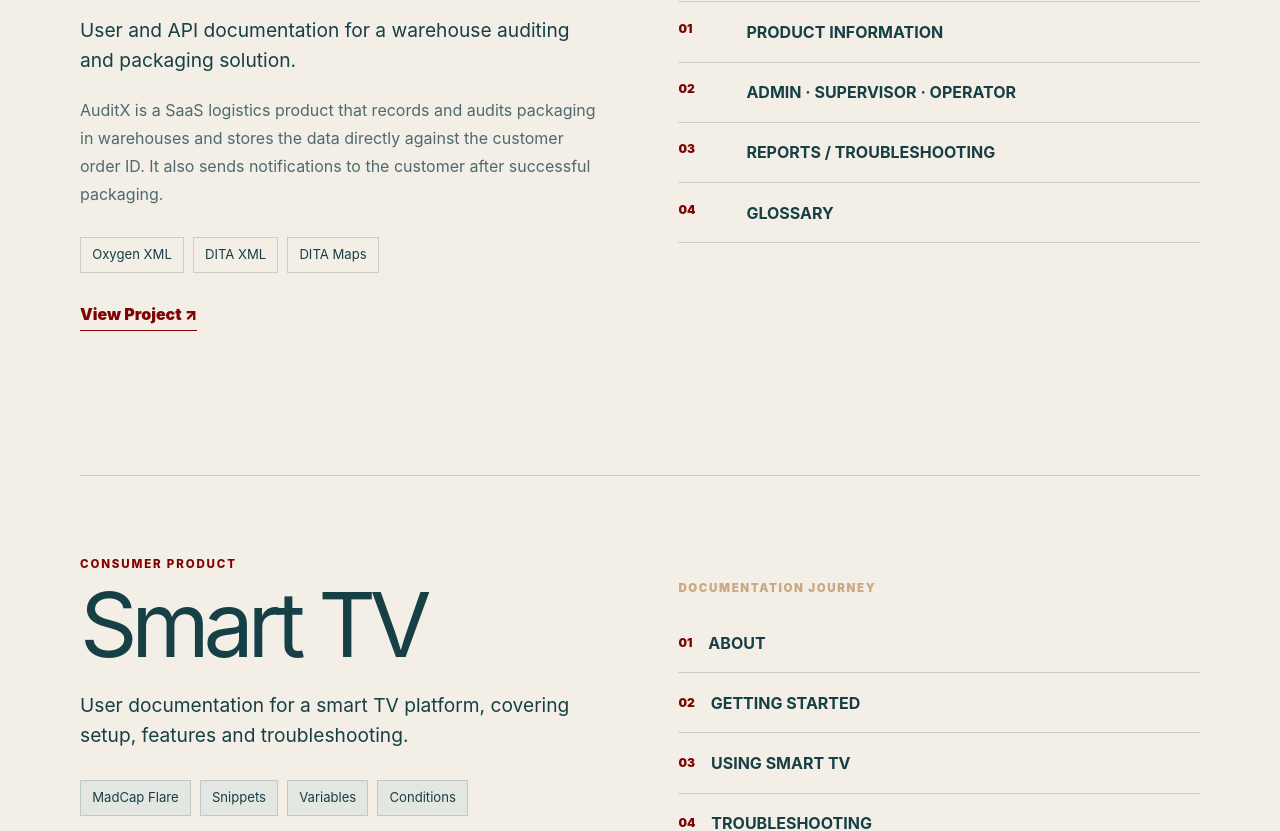
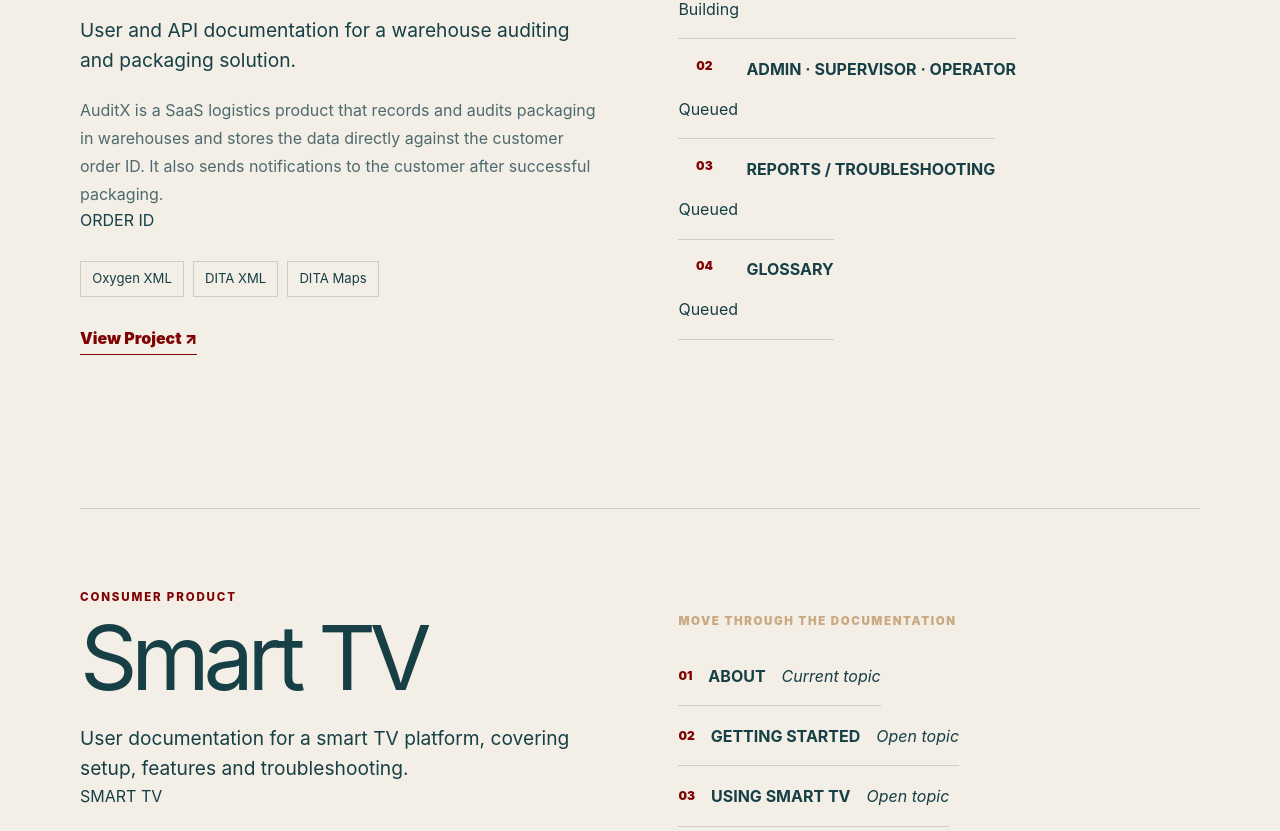
Before and after one commit to Gajamathi/gajalakshmi-portfolio, a React (Vite) app: page / in a window 1280 px wide. Shown: the part 2370-3201 px from the top of the page. Built offline with nearby package versions, Linux system fonts and the light colour scheme.

Commit message:
Add interactive project storytelling for AuditX and Smart TV

```diff
--- a/WhatIDocument.tsx
+++ b/WhatIDocument.tsx
@@ -1,4 +1,4 @@
-import { useEffect, useRef } from 'react';
+import { useEffect, useRef, useState } from 'react';
 import gsap from 'gsap';
 import { ScrollTrigger } from 'gsap/ScrollTrigger';
 
@@ -7,20 +7,50 @@
 const AUDITX_URL = 'https://github.com/Gajamathi/AuditX-Dita-Project.git';
 const SMART_TV_URL = 'https://github.com/Gajamathi/Technicalwriting-_Portfolio_SmartTV_App.git';
 
+const auditSteps = [
+  'PRODUCT INFORMATION',
+  'ADMIN · SUPERVISOR · OPERATOR',
+  'REPORTS / TROUBLESHOOTING',
+  'GLOSSARY',
+];
+
+const tvSteps = ['ABOUT', 'GETTING STARTED', 'USING SMART TV', 'TROUBLESHOOTING'];
+
 const WhatIDocument: React.FC = () => {
   const sectionRef = useRef<HTMLElement>(null);
+  const [auditActive, setAuditActive] = useState(0);
+  const [tvActive, setTvActive] = useState(0);
+
   useEffect(() => {
     if (window.matchMedia('(prefers-reduced-motion: reduce)').matches) return;
+
     const ctx = gsap.context(() => {
-      gsap.from('.audit-step', {
-        opacity: 0, x: -36, stagger: 0.18,
-        scrollTrigger: { trigger: '.auditx-scene', start: 'top 70%', once: true },
-      });
-      gsap.from('.tv-step', {
-        opacity: 0, y: 24, stagger: 0.18,
-        scrollTrigger: { trigger: '.smarttv-scene', start: 'top 70%', once: true },
-      });
+      const auditTriggers = auditSteps.map((_, index) =>
+        ScrollTrigger.create({
+          trigger: '.auditx-scene',
+          start: () => `top top-=${index * 90 + 80}`,
+          end: () => `bottom bottom-=${(auditSteps.length - index - 1) * 90}`,
+          onEnter: () => setAuditActive(index),
+          onEnterBack: () => setAuditActive(index),
+        }),
+      );
+
+      const tvTriggers = tvSteps.map((_, index) =>
+        ScrollTrigger.create({
+          trigger: '.smarttv-scene',
+          start: () => `top top-=${index * 90 + 80}`,
+          end: () => `bottom bottom-=${(tvSteps.length - index - 1) * 90}`,
+          onEnter: () => setTvActive(index),
+          onEnterBack: () => setTvActive(index),
+        }),
+      );
+
+      return () => {
+        auditTriggers.forEach((trigger) => trigger.kill());
+        tvTriggers.forEach((trigger) => trigger.kill());
+      };
     }, sectionRef);
+
     return () => ctx.revert();
   }, []);
 
@@ -29,44 +59,95 @@
       <div className="section-frame">
         <div className="section-kicker">02 / SAMPLE DOCUMENTATION</div>
         <h2 id="work-heading" className="section-title">What I Document</h2>
-        <p className="section-intro">A selection of sample documentation projects that demonstrate how I structure content for different products, users, and documentation needs.</p>
+        <p className="section-intro">
+          A selection of sample documentation projects that demonstrate how I structure content for different products, users, and documentation needs.
+        </p>
 
-        <article className="project-scene auditx-scene">
-          <div className="project-intro">
+        <article className="project-scene project-scene-interactive auditx-scene">
+          <div className="project-intro project-sticky">
             <p className="project-type">SAAS LOGISTICS PRODUCT</p>
             <h3>AuditX</h3>
             <p className="project-description">User and API documentation for a warehouse auditing and packaging solution.</p>
-            <p className="project-context">AuditX is a SaaS logistics product that records and audits packaging in warehouses and stores the data directly against the customer order ID. It also sends notifications to the customer after successful packaging.</p>
+            <p className="project-context">
+              AuditX is a SaaS logistics product that records and audits packaging in warehouses and stores the data directly against the customer order ID. It also sends notifications to the customer after successful packaging.
+            </p>
+            <div className="project-visual audit-visual" aria-hidden="true">
+              <span className="visual-order">ORDER ID</span>
+              <span className="visual-node node-one" />
+              <span className="visual-node node-two" />
+              <span className="visual-node node-three" />
+              <span className="visual-line" />
+            </div>
             <div className="tool-row"><span>Oxygen XML</span><span>DITA XML</span><span>DITA Maps</span></div>
             <a href={AUDITX_URL} target="_blank" rel="noopener noreferrer" className="text-link">View Project ↗</a>
           </div>
-          <div className="architecture-board" aria-label="AuditX content architecture">
-            <p className="architecture-label">CONTENT ARCHITECTURE</p>
-            {['PRODUCT INFORMATION', 'ADMIN · SUPERVISOR · OPERATOR', 'REPORTS / TROUBLESHOOTING', 'GLOSSARY'].map((item, index) => (
-              <div className="audit-step architecture-step" key={item}>
-                <span className="architecture-index">0{index + 1}</span><strong>{item}</strong>
-              </div>
+
+          <div className="architecture-board interactive-board" aria-label="AuditX content architecture">
+            <p className="architecture-label">BUILDING THE CONTENT ARCHITECTURE</p>
+            <div className="board-progress" aria-hidden="true">
+              <span style={{ transform: `scaleY(${(auditActive + 1) / auditSteps.length})` }} />
+            </div>
+            {auditSteps.map((item, index) => (
+              <button
+                type="button"
+                className={`audit-step architecture-step ${index === auditActive ? 'is-active' : ''} ${index < auditActive ? 'is-complete' : ''}`}
+                key={item}
+                onMouseEnter={() => setAuditActive(index)}
+                onFocus={() => setAuditActive(index)}
+                onClick={() => setAuditActive(index)}
+              >
+                <span className="architecture-index">0{index + 1}</span>
+                <strong>{item}</strong>
+                <span className="step-state">{index < auditActive ? 'Built' : index === auditActive ? 'Building' : 'Queued'}</span>
+              </button>
             ))}
           </div>
         </article>
 
-        <article className="project-scene smarttv-scene">
-          <div className="project-intro project-intro-alt">
+        <article className="project-scene project-scene-interactive smarttv-scene">
+          <div className="project-intro project-intro-alt project-sticky">
             <p className="project-type">CONSUMER PRODUCT</p>
             <h3>Smart TV</h3>
             <p className="project-description">User documentation for a smart TV platform, covering setup, features and troubleshooting.</p>
+            <div className="project-visual tv-visual" aria-hidden="true">
+              <div className="tv-screen">
+                <span className="tv-glow" />
+                <span className="tv-title">SMART TV</span>
+                <span className="tv-bar one" />
+                <span className="tv-bar two" />
+                <span className="tv-bar three" />
+              </div>
+              <div className="tv-stand" />
+            </div>
             <div className="tool-row soft"><span>MadCap Flare</span><span>Snippets</span><span>Variables</span><span>Conditions</span></div>
             <a href={SMART_TV_URL} target="_blank" rel="noopener noreferrer" className="text-link">View Project ↗</a>
           </div>
-          <div className="journey-board" aria-label="Smart TV documentation journey">
-            <p className="architecture-label">DOCUMENTATION JOURNEY</p>
-            {['ABOUT', 'GETTING STARTED', 'USING SMART TV', 'TROUBLESHOOTING'].map((item, index) => (
-              <div className="tv-step journey-step" key={item}><span>{String(index + 1).padStart(2, '0')}</span><strong>{item}</strong></div>
+
+          <div className="journey-board interactive-board" aria-label="Smart TV documentation journey">
+            <p className="architecture-label">MOVE THROUGH THE DOCUMENTATION</p>
+            <div className="tv-progress" aria-hidden="true">
+              <span style={{ width: `${((tvActive + 1) / tvSteps.length) * 100}%` }} />
+            </div>
+            {tvSteps.map((item, index) => (
+              <button
+                type="button"
+                className={`tv-step journey-step ${index === tvActive ? 'is-active' : ''}`}
+                key={item}
+                onMouseEnter={() => setTvActive(index)}
+                onFocus={() => setTvActive(index)}
+                onClick={() => setTvActive(index)}
+              >
+                <span>{String(index + 1).padStart(2, '0')}</span>
+                <strong>{item}</strong>
+                <em>{index === tvActive ? 'Current topic' : 'Open topic'}</em>
+              </button>
             ))}
+            <p className="journey-hint">Scroll or select a topic to move through the journey.</p>
           </div>
         </article>
       </div>
     </section>
   );
 };
+
 export default WhatIDocument;
```
